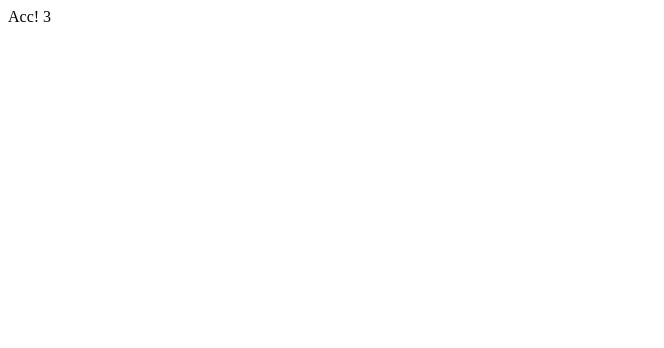
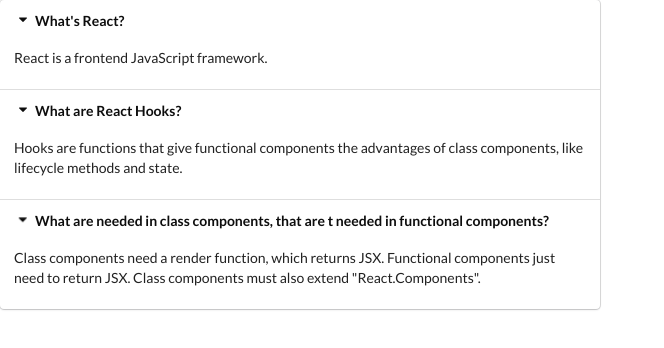
Before and after one commit to danCoda/reactPractiseAmericanUdemy, a React (Create React App) app: page / in a window 1280 px wide. Shown: the top 348 px of the page, without its empty margins (0-664 px from the left). Built offline with nearby package versions, Linux system fonts and the light colour scheme.

Commit message:
Added some styling. And used React.Fragment.

```diff
--- a/public/index.html
+++ b/public/index.html
@@ -9,6 +9,7 @@
       name="description"
       content="Web site created using create-react-app"
     />
+    <link rel="stylesheet" href="https://cdnjs.cloudflare.com/ajax/libs/semantic-ui/2.4.1/semantic.min.css">
     <link rel="apple-touch-icon" href="%PUBLIC_URL%/logo192.png" />
     <!--
       manifest.json provides metadata used when your web app is installed on a
--- a/src/App.js
+++ b/src/App.js
@@ -17,6 +17,8 @@
 ]
 export default () => {
     return (
-        <Accordion items={items} />
+        <div>
+            <Accordion items={items} />
+        </div>
     );
 }
--- a/src/components/Accordion.js
+++ b/src/components/Accordion.js
@@ -1,8 +1,23 @@
 import React from 'react';
 
 const Accordion = (props) => {
+    const renderedItems = props.items.map(item => {
+        return <React.Fragment key={item.title}>
+            <div className="title active">
+                <i className="dropdown icon"></i>
+                {item.title}
+            </div>
+            <div className="content active">
+                <p>
+                    {item.content}
+                </p>
+            </div>
+        </ React.Fragment>
+    });
     return (
-        <div>Acc! {props.items.length} </div>
+        <div className="ui styled accordion">
+            {renderedItems}
+        </div>
     );
 }
 
```
